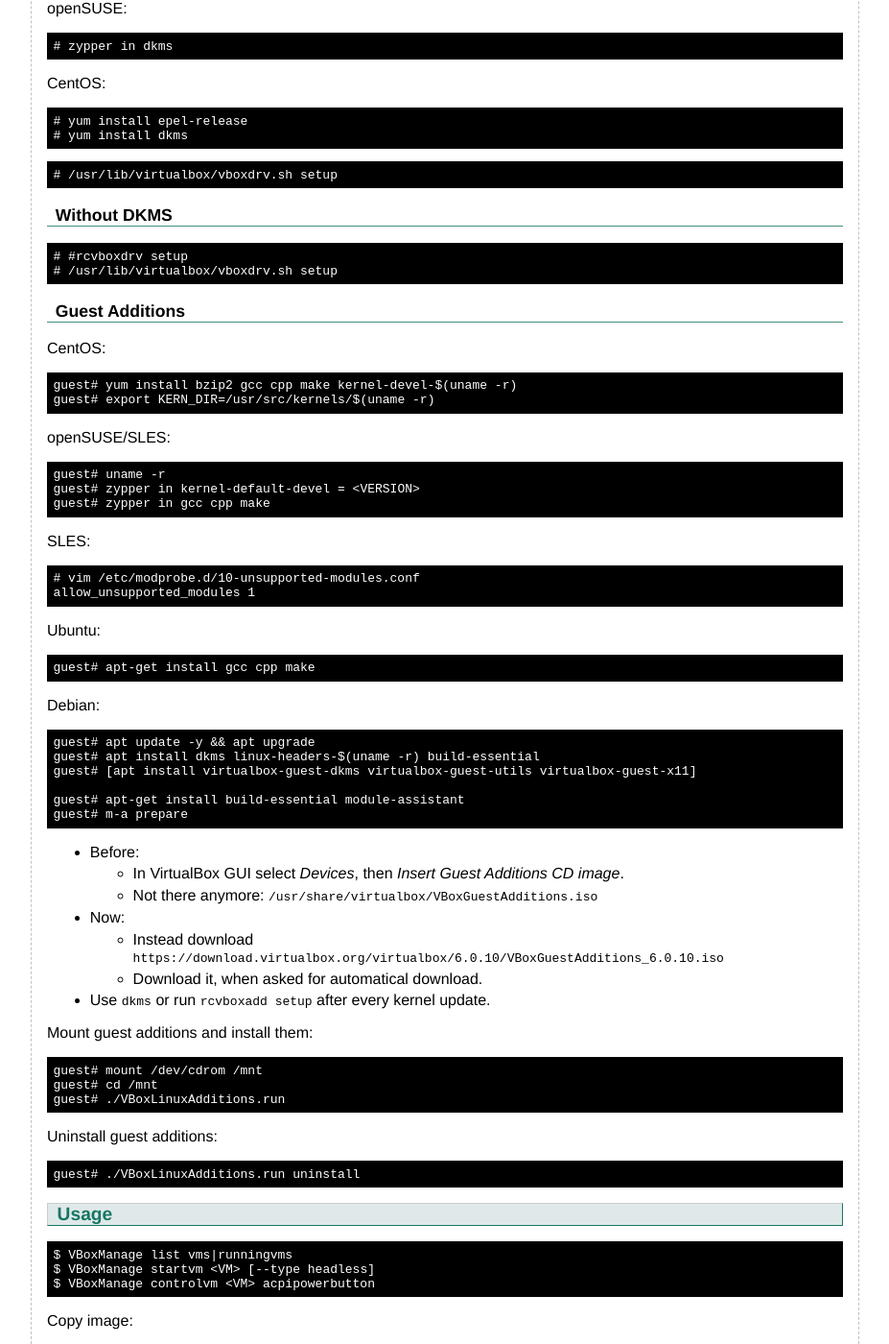
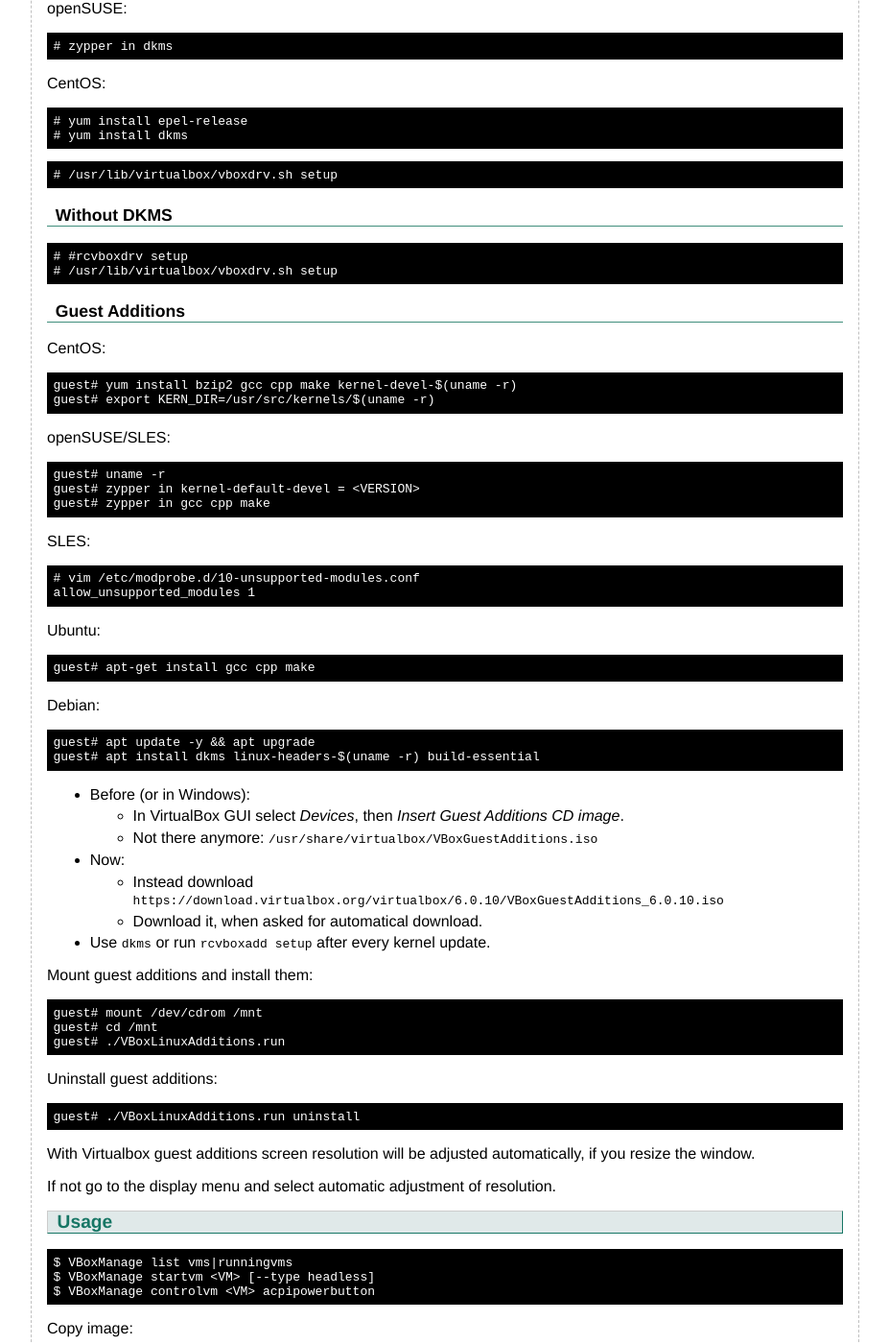
Before and after one commit to flyinggreenfrog/flyinggreenfrog.github.io, a Jekyll site: the page built from knowledgebase/virtualbox.md, in a window 1280 px wide and 1400 px high, scrolled down 830 px. Shown: the whole window at 96% size, without its empty margins (176-1103 px from the left). Built offline with Jekyll 4.4.1, drawn with Linux system fonts in a browser that asks for light colours; some of the changed text lies outside the part shown.

Commit message:
Work on knowledgebase virtualbox.

````diff
--- a/knowledgebase/virtualbox.md
+++ b/knowledgebase/virtualbox.md
@@ -30,17 +30,17 @@ Kernel modules:
 
 ## Setup
 
-```sh
+```console
 # zypper in virtualbox virtualbox-qt
 ```
 
 Add to vboxusers group:
 
-```sh
+```console
 # usermod -a -G vboxusers <USER>
 ```
 
-```sh
+```console
 # systemctl enable vboxdrv
 # systemctl start vboxdrv
 ```
@@ -49,24 +49,24 @@ Add to vboxusers group:
 
 openSUSE:
 
-```sh
+```console
 # zypper in dkms
 ```
 
 CentOS:
 
-```sh
+```console
 # yum install epel-release
 # yum install dkms
 ```
 
-```sh
+```console
 # /usr/lib/virtualbox/vboxdrv.sh setup
 ```
 
 ### Without DKMS
 
-```sh
+```console
 # #rcvboxdrv setup
 # /usr/lib/virtualbox/vboxdrv.sh setup
 ```
@@ -75,14 +75,14 @@ CentOS:
 
 CentOS:
 
-```sh
+```console
 guest# yum install bzip2 gcc cpp make kernel-devel-$(uname -r)
 guest# export KERN_DIR=/usr/src/kernels/$(uname -r)
 ```
 
 openSUSE/SLES:
 
-```sh
+```console
 guest# uname -r
 guest# zypper in kernel-default-devel = <VERSION>
 guest# zypper in gcc cpp make
@@ -90,29 +90,25 @@ guest# zypper in gcc cpp make
 
 SLES:
 
-```sh
+```console
 # vim /etc/modprobe.d/10-unsupported-modules.conf
 allow_unsupported_modules 1
 ```
 
 Ubuntu:
 
-```sh
+```console
 guest# apt-get install gcc cpp make
 ```
 
 Debian:
 
-```sh
+```console
 guest# apt update -y && apt upgrade
 guest# apt install dkms linux-headers-$(uname -r) build-essential
-guest# [apt install virtualbox-guest-dkms virtualbox-guest-utils virtualbox-guest-x11]
-
-guest# apt-get install build-essential module-assistant
-guest# m-a prepare
 ```
 
-* Before:
+* Before (or in Windows):
   - In VirtualBox GUI select _Devices_, then _Insert Guest Additions CD image_.
   - Not there anymore: `/usr/share/virtualbox/VBoxGuestAdditions.iso`
 * Now:
@@ -122,7 +118,7 @@ guest# m-a prepare
 
 Mount guest additions and install them:
 
-```sh
+```console
 guest# mount /dev/cdrom /mnt
 guest# cd /mnt
 guest# ./VBoxLinuxAdditions.run
@@ -130,13 +126,18 @@ guest# ./VBoxLinuxAdditions.run
 
 Uninstall guest additions:
 
-```sh
+```console
 guest# ./VBoxLinuxAdditions.run uninstall
 ```
 
+With Virtualbox guest additions screen resolution will be adjusted
+automatically, if you resize the window.
+
+If not go to the display menu and select automatic adjustment of resolution.
+
 ## Usage
 
-```sh
+```console
 $ VBoxManage list vms|runningvms
 $ VBoxManage startvm <VM> [--type headless]
 $ VBoxManage controlvm <VM> acpipowerbutton
@@ -144,18 +145,18 @@ $ VBoxManage controlvm <VM> acpipowerbutton
 
 Copy image:
 
-```sh
+```console
 $ VBoxManage clonemedium disk <ORIG>.vdi <COPY>.vdi
 ```
 
 List hdds:
 
-```sh
+```console
 $ VBoxManage list hdds
 ```
 
 Delete hdd:
 
-```sh
+```console
 $ VBoxManage closemedium disk <UUID> --delete
 ```
````
Also changed, not shown: other parts of knowledgebase/virtualbox.md (+1 -1 lines).
